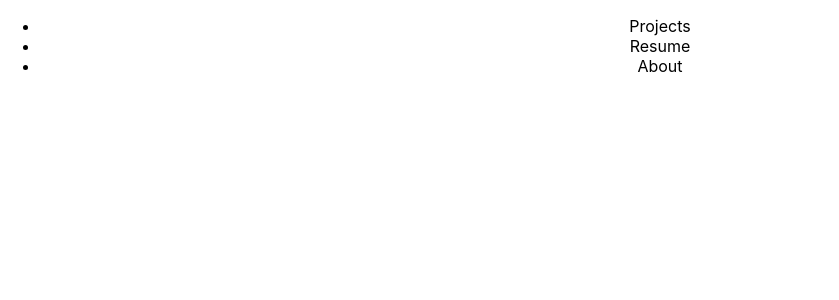
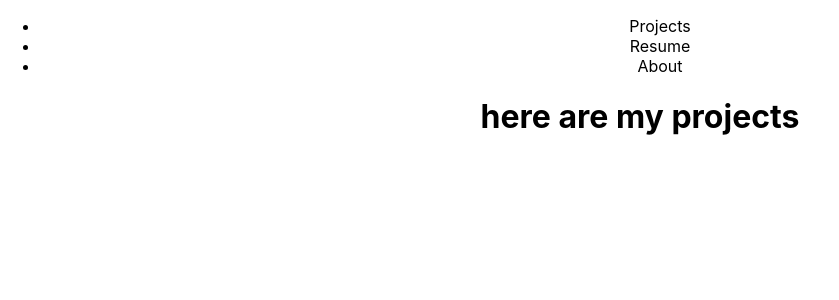
Before and after one commit to ambertav/portfolio, a React (Create React App) app: page /projects in a window 1280 px wide. Shown: the top 300 px of the page, without its empty margins (0-839 px from the left). Built offline with nearby package versions, Linux system fonts and the light colour scheme.

Commit message:
adds routes, renders projects page

```diff
--- a/src/App.js
+++ b/src/App.js
@@ -1,12 +1,17 @@
 import './App.css';
+import { Routes, Route } from 'react-router';
 
 import Navigation from './components/Navigation';
+import Projects from './pages/Projects';
 
 
 function App() {
   return (
     <div className="App">
       <Navigation />
+      <Routes>
+          <Route path='/projects' element={<Projects />} />
+      </Routes>
     </div>
   );
 }
--- /dev/null
+++ b/src/pages/Projects.js
@@ -0,0 +1,6 @@
+function Projects () {
+    return <h1>here are my projects</h1>
+}
+
+
+export default Projects;
```
